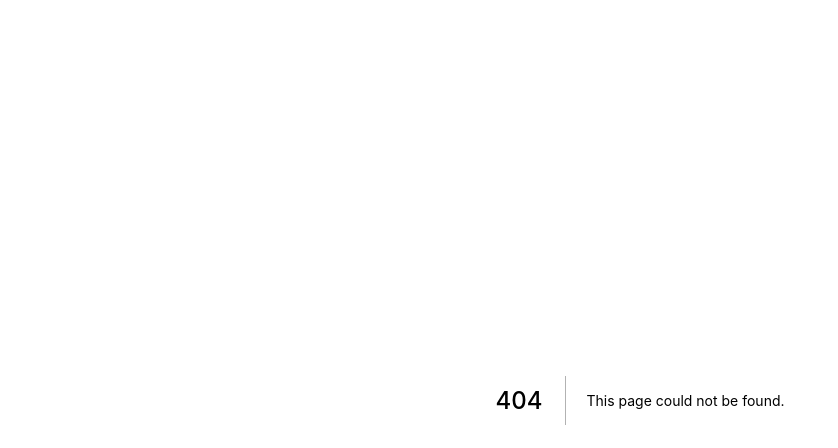
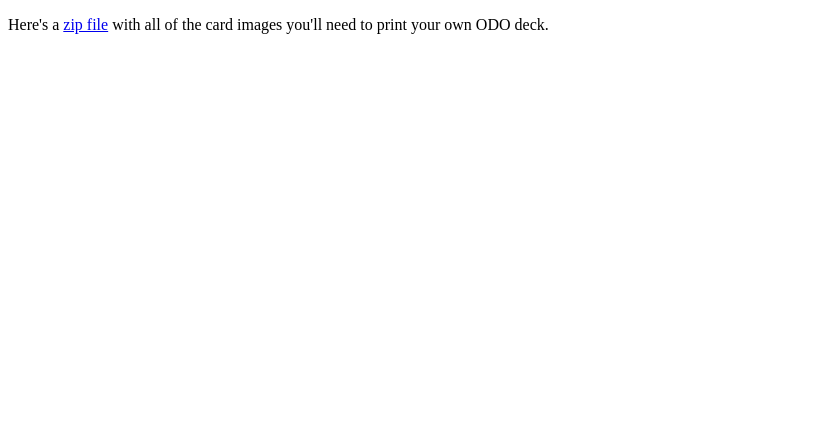
Before and after one commit to brettgrigsby/odo, a Next.js app: page /pnpinstructions in a window 1280 px wide. Before the commit this address had no page. Shown: the top 448 px of the page, without its empty margins (0-838 px from the left). Built offline with nearby package versions, Linux system fonts and the light colour scheme.

Commit message:
start of pnp page

```diff
--- /dev/null
+++ b/pages/pnpinstructions.tsx
@@ -0,0 +1,12 @@
+const PnpinstructionsPage = () => {
+    return (
+        <div>
+            <p>
+                Here's a <a href="/odo-deck.zip">zip file</a> with all of the
+                card images you'll need to print your own ODO deck.
+            </p>
+        </div>
+    )
+}
+
+export default PnpinstructionsPage
```
Also changed, not shown: 1 other file (tests, documents, lock files or other folders).
